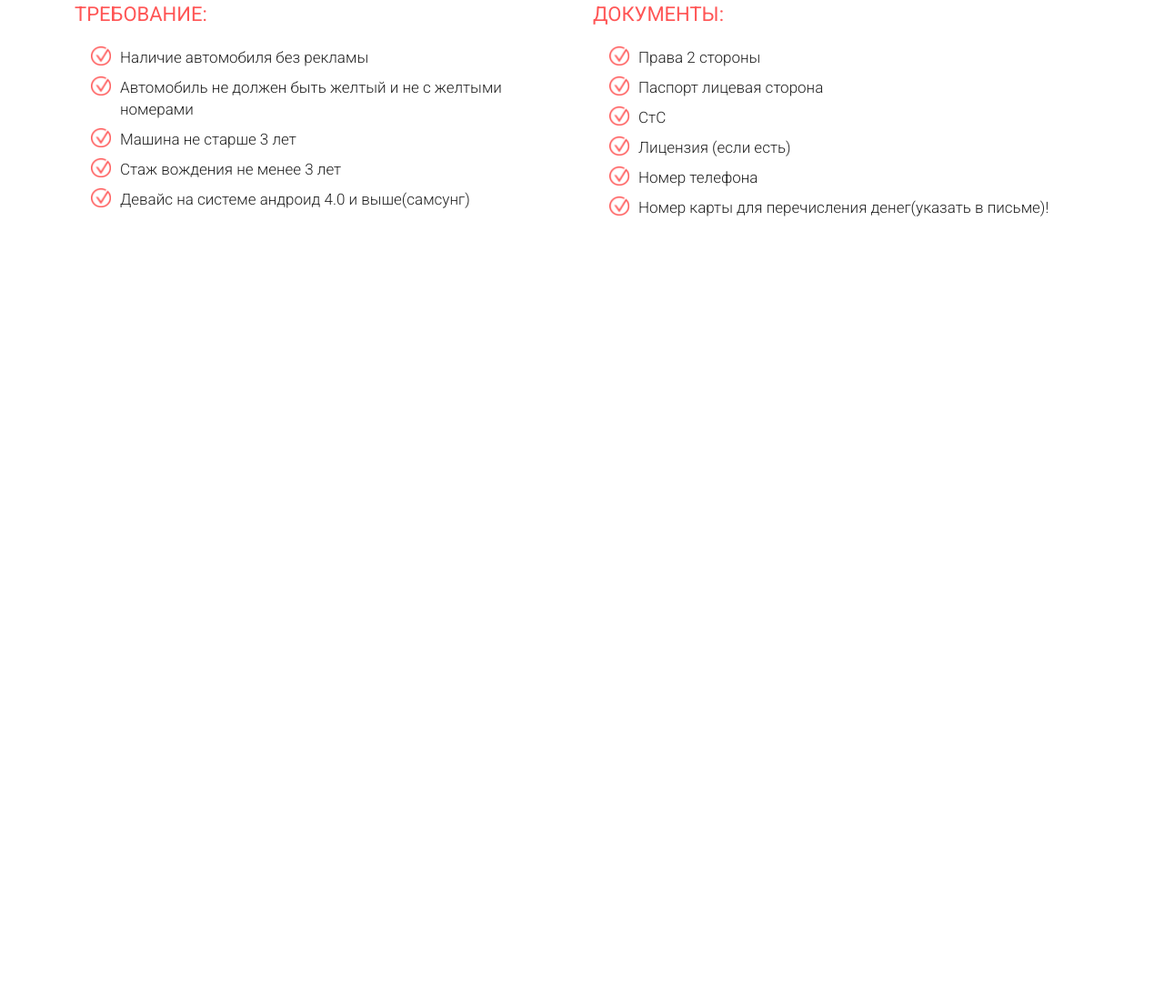
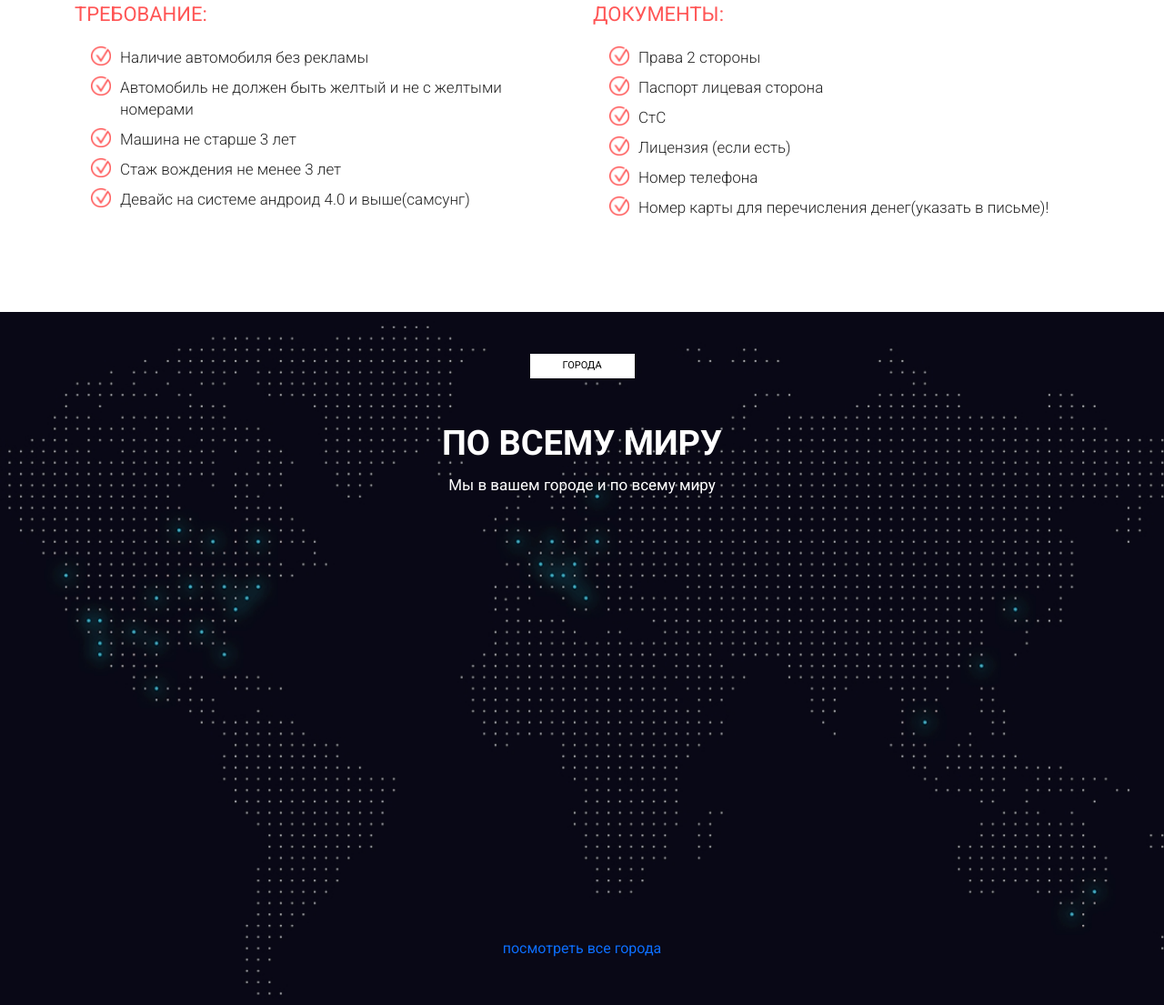
Before and after one commit to Ha1lowe3n/uber-layout, a website: page src/index.html in a window 1280 px wide. Shown: the part 4397-5502 px from the top of the page at 91% size. Before the commit the page ends 4740 px from the top, so only its background shows below. Drawn offline with nearby package versions, Linux system fonts and the light colour scheme.

Commit message:
add world section

```diff
--- a/src/css/styles.scss
+++ b/src/css/styles.scss
@@ -470,3 +470,28 @@ header {
     }
 }
 /* section conditions */
+
+/* section world */
+.world {
+    min-height: 720px;
+    padding: 46px 0 50px 0;
+    background: url("../img/bg/world.jpg") center center / cover no-repeat;
+
+    .label {
+        background-color: #fff;
+        color: #000;
+    }
+    .title,
+    .subtitle {
+        color: #fff;
+    }
+
+    a {
+        display: block;
+        text-align: center;
+        text-decoration: none;
+        margin-top: 484px;
+    }
+}
+
+/* section world */
--- a/src/index.html
+++ b/src/index.html
@@ -453,5 +453,15 @@
                 </div>
             </div>
         </section>
+
+        <section class="world">
+            <div class="container">
+                <div class="label">города</div>
+                <div class="title">По всему миру</div>
+                <div class="subtitle">Мы в вашем городе и по всему миру</div>
+
+                <a href="#">посмотреть все города</a>
+            </div>
+        </section>
     </body>
 </html>
```
Also changed, not shown: src/css/styles.css, src/img/bg/world.jpg (added), src/img/shadow_world.jpg (deleted), 1 other file.
